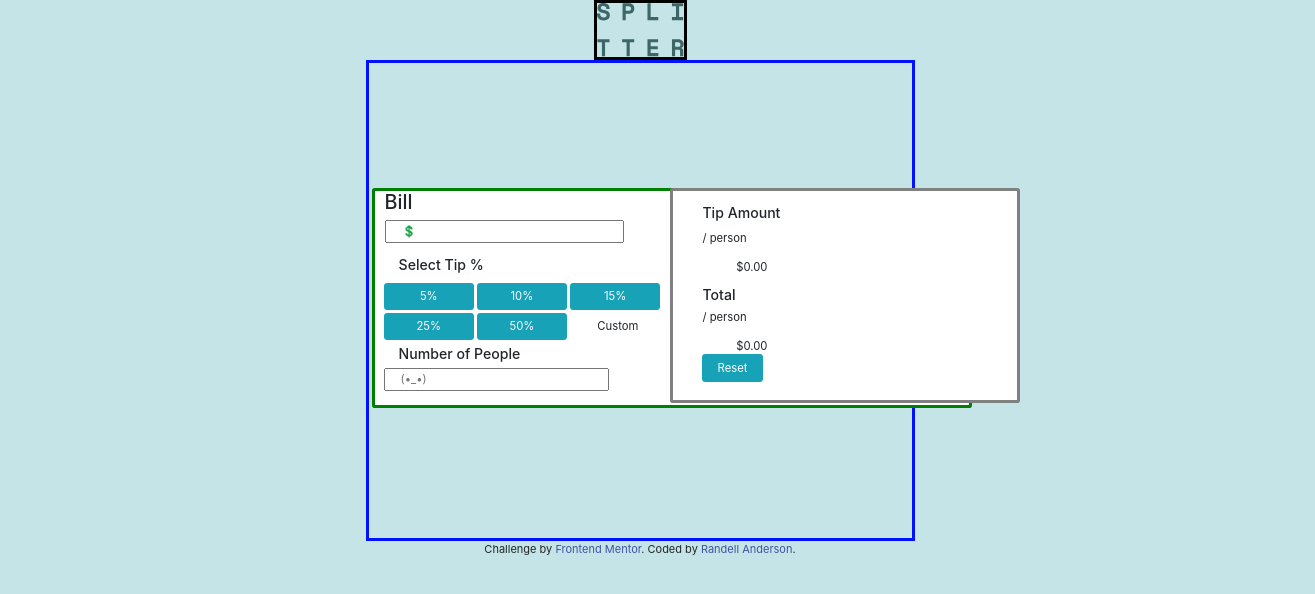
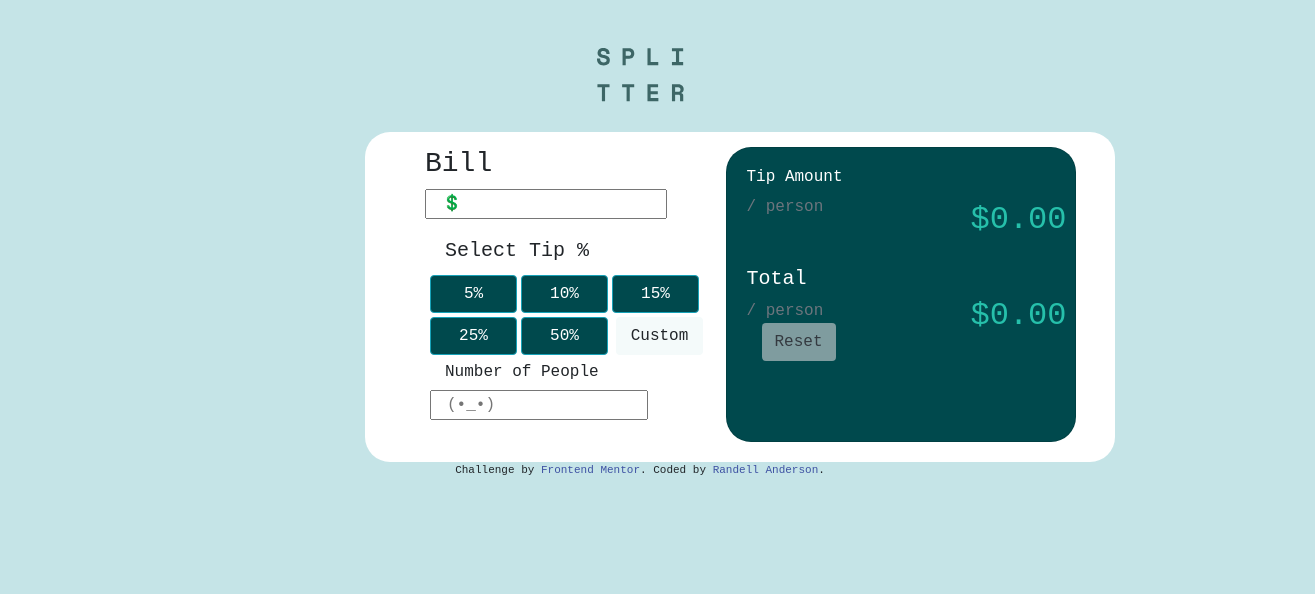
Before and after one commit to RusadeTheRed/Claculator-Project, a website: page index.html in a window 1280 px wide. Shown: the whole page, 1315 px wide, since content can reach past the window. Drawn offline with nearby package versions, Linux system fonts and the light colour scheme; a web font is replaced by a local one.

Commit message:
Close but no Cigar

```diff
--- a/index.html
+++ b/index.html
@@ -18,35 +18,34 @@
 </head>
 <body>
 
-	<header>
 		<div class="container">
 			<div class="row">
-				<div class="col">
+				<div class="col mt-5">
 					<img src="/images/logo.svg" class="img-fluid logo" alt="SPlitter">
 				</div>
 			</div>
 		</div>
-	</header>
+
 
 	<div class="box">
 
 	<div class="container calculator">
 		<div class="row">
-			<div class="col-md-6">
+			<div class="col-md-5">
 				<div class="card grn">
 					<h3>Bill</h3>
 					<input class="col-md-5" type="number" name="bills" id="amount" placeholder="💲">
 					<div class="card-body mr-5">
 						<h5 class="card-title">Select Tip %</h5>
 						<div class="row">
-						<button type="button" class="col-md-2 mr-1 btn btn-info">5%</button>
-						<button type="button" class="col-md-2 mr-1 btn btn-info">10%</button>
-						<button type="button" class="col-md-2 mr-1  btn btn-info">15%</button>
+						<button type="button" class="col-sm-2 flex-wrap mr-1 btn btn-info">5%</button>
+						<button type="button" class="col-sm-2 mr-1 btn btn-info">10%</button>
+						<button type="button" class="col-sm-2 mr-1  btn btn-info">15%</button>
 					</div>
 					<div class="row mt-1">
-						<button type="button" class="col-md-2 mr-1 btn btn-info">25%</button>
+						<button type="button" class="col-md-2 flex-wrap mr-1 btn btn-info">25%</button>
 						<button type="button" class="col-md-2 mr-2 btn btn-info">50%</button>
-						<button type="button" class="col-md-2 mr-2 btn btn-muted">Custom</button>
+						<button type="button" class="col-md-2 mr-2 btn" id="custom">Custom</button>
 					</div>
 					<h5 class="card-text mt-2">Number of People</h5>
 					<div class="row">
@@ -57,20 +56,22 @@
 			</div>
 			<div class="col-md-4">
 				<div class="card ml-5 mr-n5 blt">
-					<div class="card-body">
-						<div class="col-md-5">
-							<h5 class="card-title">Tip Amount</h5>
-							<p class="card-text"> / person</p>
-							<p class="ml-5">$<span class='tip'>0.00</span></p>
+					<div class="card-body text-white" style="width: 198px; height: 293px;">
+						<div class="">
+							<h5 class="card-text">Tip Amount</h5>
+							<p class="card-text text-secondary"> / person</p>
 						</div>
-						<div class="col-md-5">
+						<div class="mt-5">
 							<h5>Total</h5>
-							<p class="card-text"> / person</p>
-							<span class="ml-5">$<span class='total'>0.00</span></span>
+							<p class="card-text text-secondary"> / person</p>
 						</div>
-						<div class="col-md-8">
-							<button type="button" class="col-md-4 btn btn-info">Reset</button>
+						<div class="col">
+							<button type="button" class="btn text-dark reset">Reset</button>
 						</div>
+					</div>
+					<div class="dollar">
+						<p class="mt-5 mr-2 tip">$<span class=''>0.00</span></p>
+						<p class="mt-5 mr-2 total">$<span class=''>0.00</span></p>
 					</div>
 				</div>
 			</div>
--- a/styles.css
+++ b/styles.css
@@ -1,82 +1,99 @@
 
-html {
-  font-size: 70.5%;
-  box-sizing: border-box;
-}
+@import url(https://fonts.google.com/specimen/Space+Mono);
+
+/* html {
+  font-size: 24px;
+} */
 
 body {
   background-color:hsl(185, 41%, 84%);
+  font-family: monospace, sans-serif;
 }
 
 .box {
-  align-content: right;
-  justify-content: auto;
+  display: flex;
+  justify-self: center;
+  align-self: center;
+  padding-left: 400px;
 }
 
 .blt {
-  border: solid gray;
-  flex-direction: column;
+  display: flex;
+  flex-direction: row;
   padding: 0px;
   margin: 0px;
   width: 350px;
-  height: 215px;
+  background-color: hsl(183, 100%, 15%);
+  border-radius: 25px;
 }
 
 .grn {
-  border: solid green;
+  display: flex;
   flex-direction: column;
   align-content: left;
   padding: 0px 10px;
   width: 600px;
+  background-color: white;
+  border: hidden;
+}
 
-}
-.col {
-  margin: 0 auto;
-  padding: 0 auto;
+#custom {
+  background-color: hsl(189, 41%, 97%);
 }
 
  .calculator {
-  /* display: flex; */
+  display: flex;
   flex-wrap: wrap;
-  align-self: right;
-  justify-content: right;
-  border: solid rgb(0, 17, 255);
+  align-self: center;
+  justify-content:center;
   height: 300px;
   width: 500px;
   box-sizing: content-box;
-  padding: 125px 40px 50px 3px;
+  /* padding: 125px 40px 50px 3px; */
+  padding-left: 100px;
+  padding-right: 150px;
+  padding-top: 15px;
+  padding-bottom: 15px;
+  margin-top: 30px;
+  margin-right: 200px;
+  margin-left: 0px;
+  border-radius: 25px;
+  background-color: white;
 }
 
-/* .result {
+.result {
   display: flex;
-  align-items: flex-end;
-  justify-content: flex-end;
-  border: solid rgb(0, 17, 255);
+  /* align-items: flex-end; */
+  /* justify-content: flex-end; */
   height: 300px;
   width: 400px;
   margin: 25px;
   margin-right: 0px;
   flex-direction: column;
-}  */
+}
 
 .logo {
   display: flex;
   align-items: center;
   justify-content: center;
   margin: auto;
-  border: solid black;
 }
 
-/* .row {
-  display: flex;
-  flex-wrap: wrap;
-  height: 40px;
-  align-content: space-between;
-  justify-content: flex-start;
-  box-sizing: content-box;
-  padding: 35px ;
-} */
+.tip, .total {
+  font-size: 2rem;
+}
 
-.total {
-  margin: auto;
+.card-text {
+  font-size: 1rem;
 }
+
+.btn {
+  background-color:hsl(183, 100%, 15%);
+}
+.dollar {
+  color:hsl(172, 67%, 45%);
+}
+
+.reset {
+  background-color: hsl(184, 14%, 56%);
+}
```
Also changed, not shown: test.html (added, +30 -0 lines).
